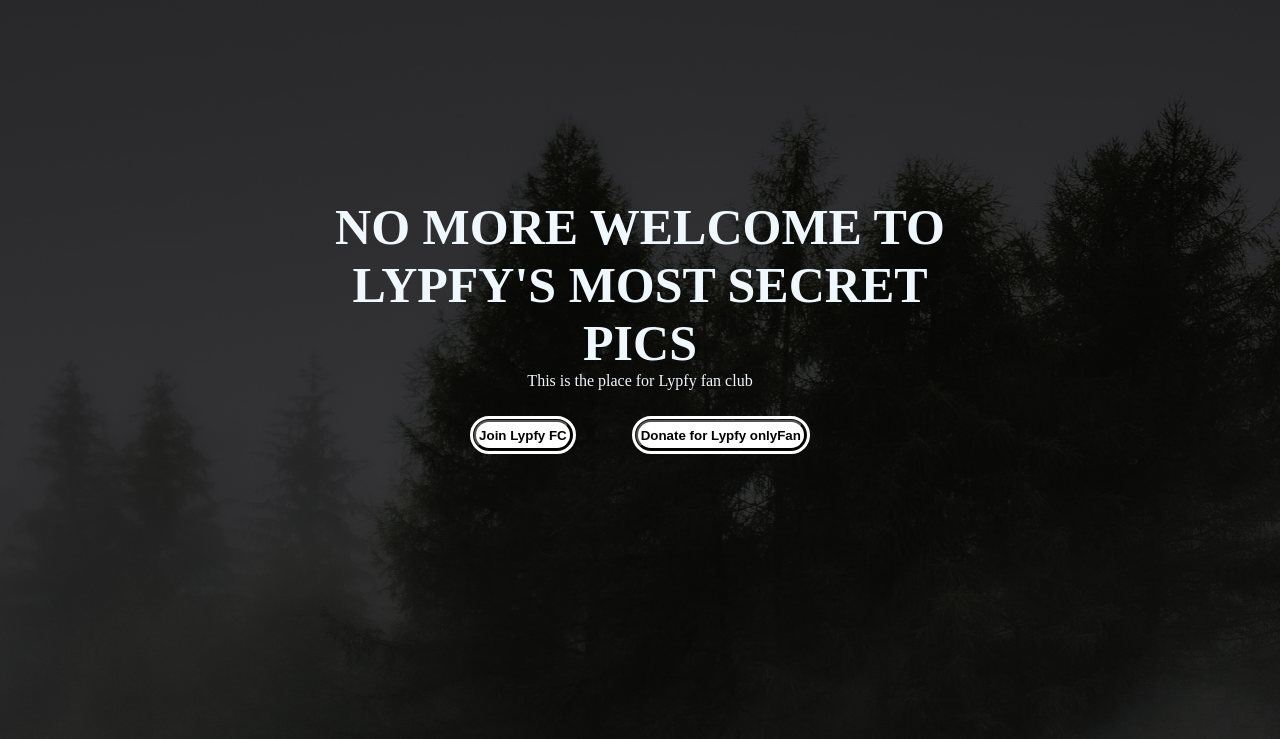
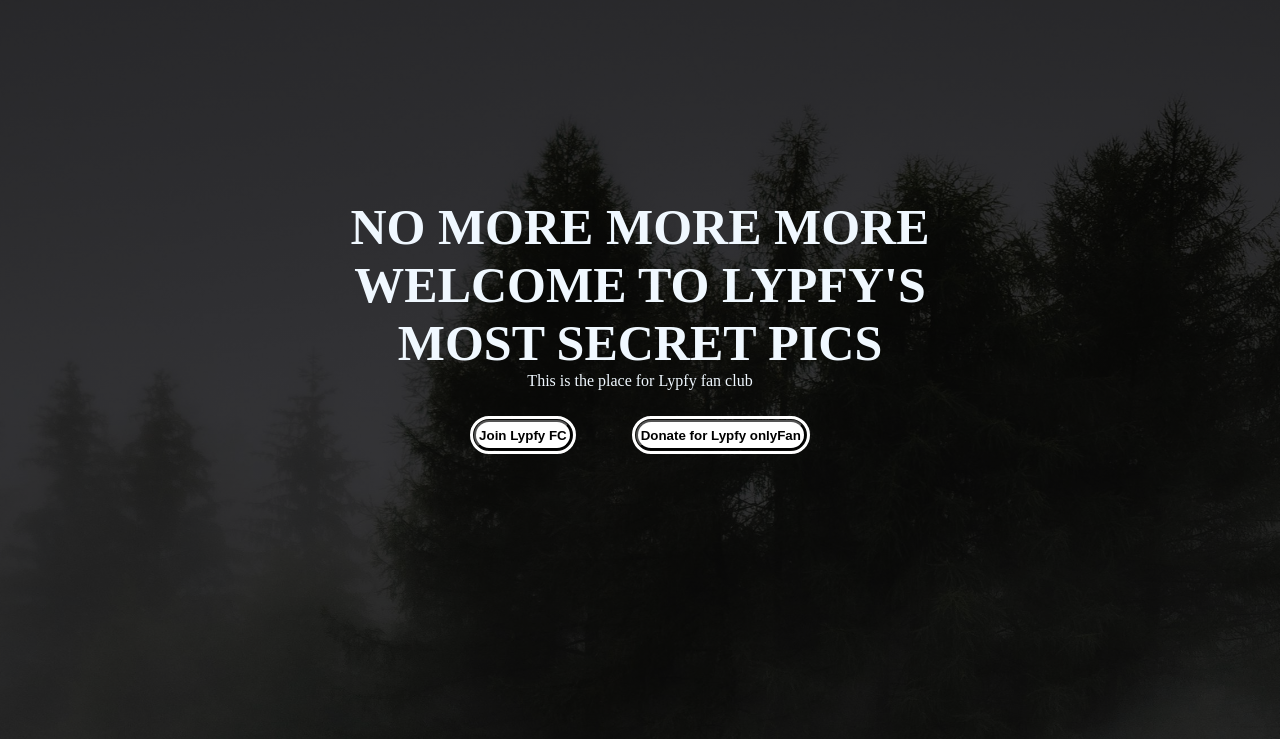
Before and after one commit to Trong-Phuc2006/Phuc, a plain HTML site: page index.html in a window 1280 px wide. Shown: the part 61-800 px from the top of the page. Drawn offline with Linux system fonts and the light colour scheme.

Commit message:
no more more

```diff
--- a/index.html
+++ b/index.html
@@ -22,7 +22,7 @@
             </nav>
         </div>
         <section class="welcome-message">
-            <h1> NO MORE WELCOME TO LYPFY'S MOST SECRET PICS</h1>
+            <h1> NO MORE MORE MORE WELCOME TO LYPFY'S MOST SECRET PICS</h1>
             <p>This is the place for Lypfy fan club</p>
             <button class="btn">Join Lypfy FC</button>
             <button class="btn">Donate for Lypfy onlyFan</button>
```
